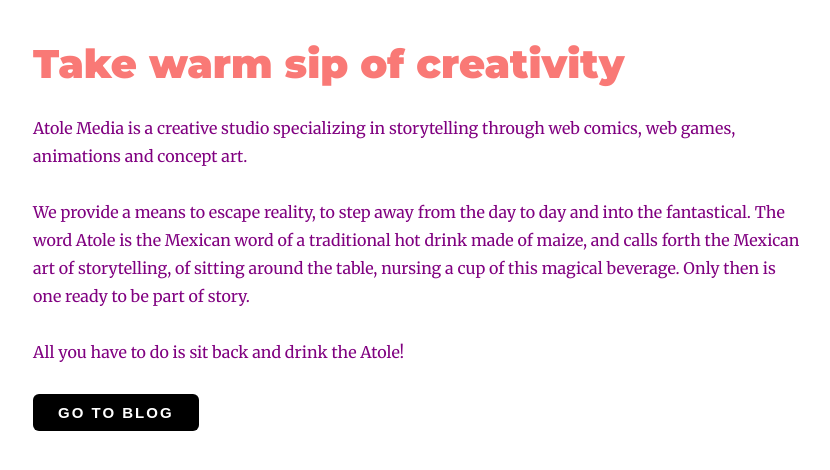
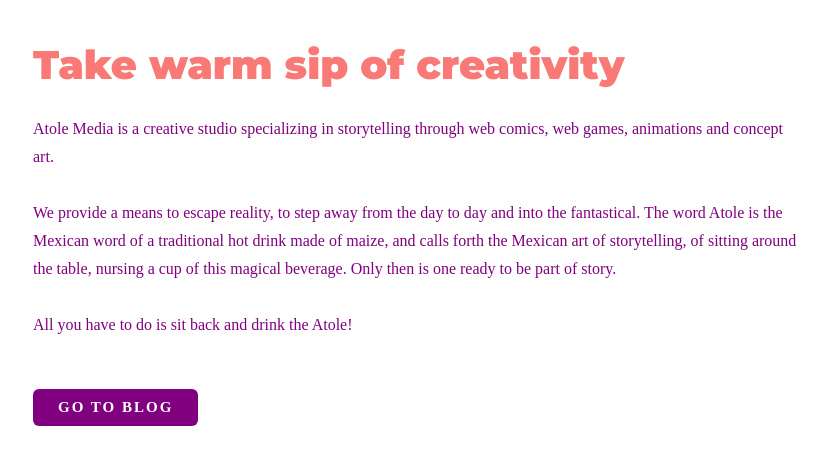
Before and after one commit to UncannyValle/Lena-s-Videotheque, a Gatsby site: page / in a window 1280 px wide. Shown: the part 718-1188 px from the top of the page, without its empty margins (223-1053 px from the left). Before the commit the page ends 1149 px from the top, so only its background shows below. Built offline with nearby package versions, Linux system fonts and the light colour scheme; Gatsby itself is replaced by a stand-in of ours; some packages are replaced by stand-ins of ours.

Commit message:
css changes

```diff
--- a/gatsby-browser.js
+++ b/gatsby-browser.js
@@ -1,3 +1,4 @@
 // custom typefaces
 import "typeface-montserrat"
 import "typeface-merriweather"
+import "./src/styles/global.css"
--- a/src/components/button.js
+++ b/src/components/button.js
@@ -16,7 +16,7 @@ const ButtonWrapper = styled.button`
   text-transform: uppercase;
   letter-spacing: 2px;
 
-  background: ${props => props.props.background || "black"};
+  background: ${props => props.props.background || "purple"};
   color: ${props => props.props.color || "rgb(255, 255, 255)"};
   font-size: ${props => props.props.fontSize || "15px"};
   font-weight: ${props => props.props.fontWeight || "600"};
--- a/src/pages/index.js
+++ b/src/pages/index.js
@@ -4,7 +4,7 @@ import Layout from "../components/layout"
 import SEO from "../components/seo"
 import Button from "../components/button"
 import logo from "../images/final-logo.jpg"
-
+// import "../styles/Righteous-Regular.ttf"
 class IndexPage extends React.Component {
   render() {
     const siteTitle = "Atole Media"
@@ -15,28 +15,25 @@ class IndexPage extends React.Component {
           title="Home"
           keywords={[`blog`, `gatsby`, `javascript`, `react`]}
         />
-        <img
-          style={{ margin: 0 }}
-          src= {logo}
-          alt="atole media logo"
-        />
-        <h1
-          style={{color:"#f97976"}}
-        >Take  warm sip of creativity </h1>
-        <p style={{color:"purple"}}>
+        <img style={{ margin: 0 }} src={logo} alt="atole media logo" />
+        <h1 style={{ color: "#f97976" }}>Take warm sip of creativity </h1>
+        <p style={{ color: "purple" }}>
           Atole Media is a creative studio specializing in storytelling through
           web comics, web games, animations and concept art.
         </p>
-        <p style={{color:"purple"}}>
+        <p style={{ color: "purple" }}>
           We provide a means to escape reality, to step away from the day to day
           and into the fantastical. The word Atole is the Mexican word of a
           traditional hot drink made of maize, and calls forth the Mexican art
           of storytelling, of sitting around the table, nursing a cup of this
           magical beverage. Only then is one ready to be part of story.
         </p>
-        <p style={{color:"purple"}}> All you have to do is sit back and drink the Atole!</p>
+        <p style={{ color: "purple" }}>
+          {" "}
+          All you have to do is sit back and drink the Atole!
+        </p>
         <Link to="/blog/">
-          <Button margin="50px 0">
+          <Button marginTop={"50px"} marginBottom={"50px"}>
             Go to Blog
           </Button>
         </Link>
--- /dev/null
+++ b/src/styles/global.css
@@ -0,0 +1,13 @@
+* {
+    font-family: 'Righteous', cursive;
+}
+html {
+    background-color: white;
+}
+button {
+    background-color: red;
+}
+header{
+        font-family: 'Righteous', cursive;
+
+}
```
Also changed, not shown: src/styles/Righteous-Regular.ttf (added).
